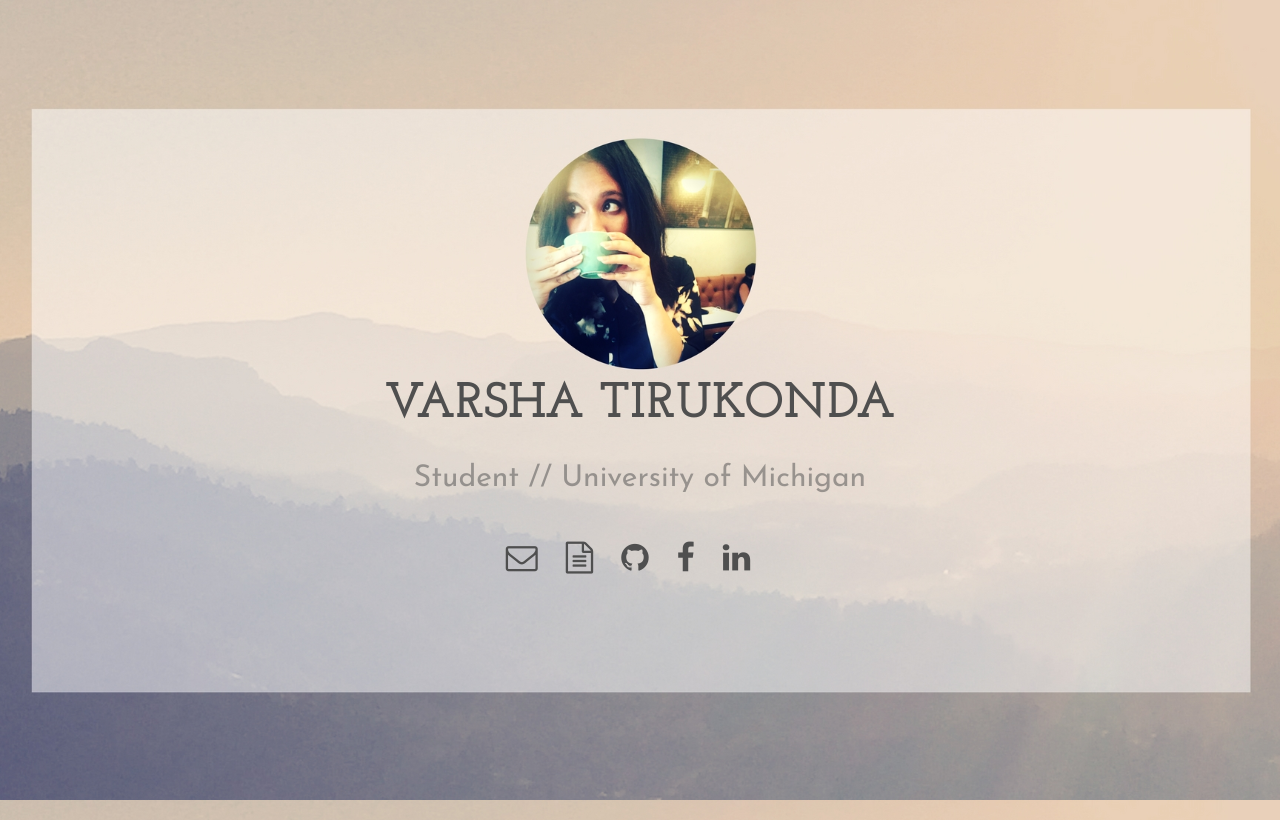
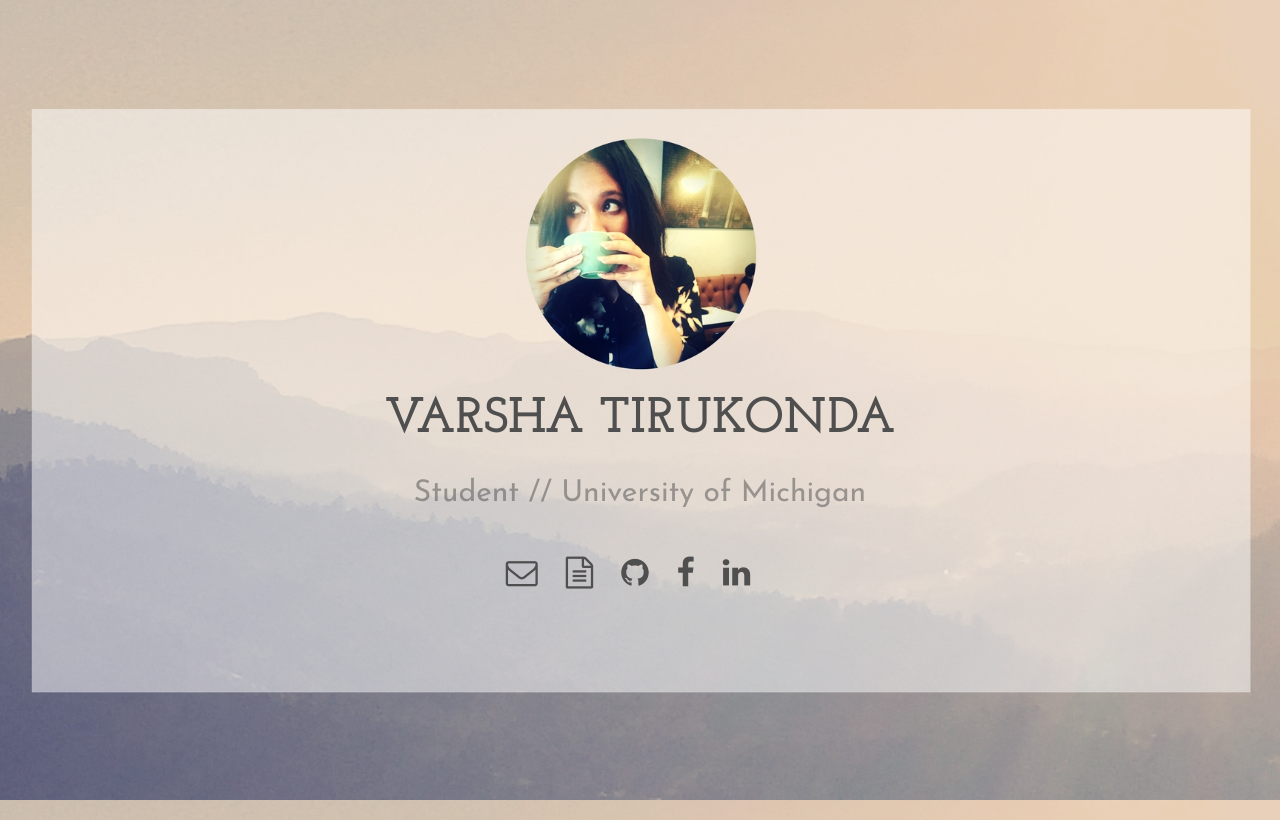
Before and after one commit to vrtiruko/vrtiruko.github.io, a plain HTML site: page index.html in a window 1280 px wide. Drawn offline with nearby package versions, Linux system fonts and the light colour scheme.

Commit message:
animation

```diff
--- a/css/style.css
+++ b/css/style.css
@@ -32,7 +32,7 @@ body {
     height: 150px;
 
     position: absolute;
-    top:40px;
+    top:70px;
     bottom: 0;
     left: 0;
     right: 0;
```
